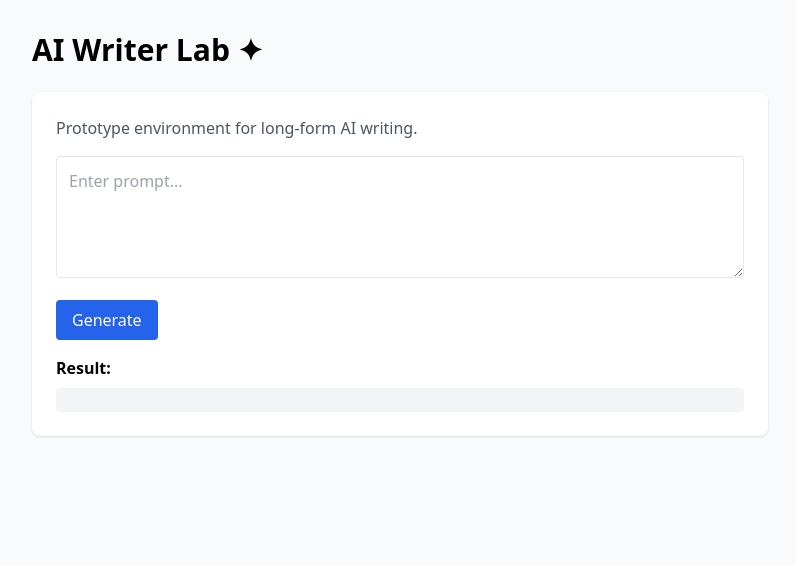
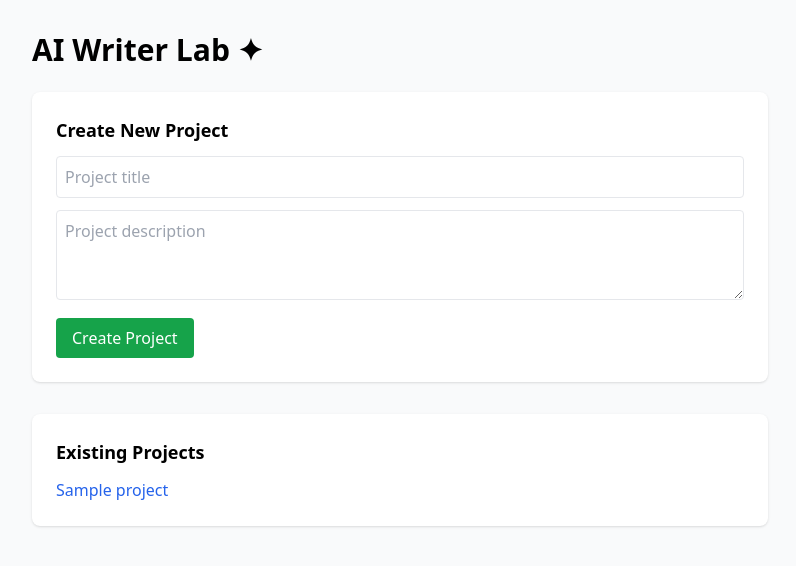
Before and after one commit to AlexeyKorzhebin/ai-writer-lab, a FastAPI app: template app/templates/home.html in a window 1280 px wide. Shown: the top 566 px of the page, without its empty margins (240-1036 px from the left). Run offline with FastAPI, Linux system fonts and the light colour scheme; the template is opened without the code that fills it: most values are stand-ins (such as "Sample title", 1, 10 or a date in 2020); some libraries are stand-ins or nearby versions.

Commit message:
feat: book-generation prototype with SQLite, structured outline, chapter generation, DI, tests

```diff
--- /dev/null
+++ b/app/__init__.py
@@ -0,0 +1 @@
+# app package
--- /dev/null
+++ b/app/core/__init__.py
@@ -0,0 +1 @@
+# core package
--- /dev/null
+++ b/app/core/database.py
@@ -0,0 +1,17 @@
+from sqlalchemy.ext.asyncio import create_async_engine, async_sessionmaker, AsyncSession
+from sqlalchemy.orm import declarative_base
+
+DATABASE_URL = "sqlite+aiosqlite:///./writer.db"
+
+engine = create_async_engine(DATABASE_URL, echo=False, future=True)
+
+AsyncSessionLocal = async_sessionmaker(
+    bind=engine,
+    expire_on_commit=False,
+)
+
+Base = declarative_base()
+
+async def get_db() -> AsyncSession:
+    async with AsyncSessionLocal() as session:
+        yield session
--- a/app/main.py
+++ b/app/main.py
@@ -1,11 +1,15 @@
-from fastapi import FastAPI, Request
+from fastapi import FastAPI, Request, Depends
 from fastapi.responses import HTMLResponse
 from fastapi.staticfiles import StaticFiles
 from fastapi.templating import Jinja2Templates
 from pydantic import BaseModel
+from sqlalchemy.ext.asyncio import AsyncSession
+from sqlalchemy import select
 import logging
 
 from app.core.llm import OpenAIAdapter
+from app.core.database import Base, engine, get_db
+from app.core.models import Project, Chapter
 
 logging.basicConfig(level=logging.INFO)
 logger = logging.getLogger(__name__)
@@ -15,44 +19,152 @@ app = FastAPI(title="AI Writer Lab")
 app.mount("/static", StaticFiles(directory="app/static"), name="static")
 templates = Jinja2Templates(directory="app/templates")
 
-# ---------- LLM Adapter ----------
-llm_adapter = None
+# ---------- Init DB ----------
+@app.on_event("startup")
+async def on_startup():
+    async with engine.begin() as conn:
+        await conn.run_sync(Base.metadata.create_all)
 
-try:
-    llm_adapter = OpenAIAdapter()
-    logger.info("LLM adapter initialized")
-except Exception as e:
-    logger.warning(f"LLM adapter not initialized: {e}")
+# ---------- LLM Adapter (Dependency Injection) ----------
 
+def get_llm():
+    try:
+        return OpenAIAdapter()
+    except Exception:
+        return None
 
-# ---------- Models ----------
-class GenerateRequest(BaseModel):
-    prompt: str
-    temperature: float = 0.7
-    max_tokens: int = 512
-
-
-class GenerateResponse(BaseModel):
-    text: str
-
+# ---------- Schemas ----------
+class ProjectCreate(BaseModel):
+    title: str
+    description: str | None = None
+    model_name: str | None = None
+    temperature: str | None = None
+    max_tokens: str | None = None
 
 # ---------- Routes ----------
 @app.get("/", response_class=HTMLResponse)
-def home(request: Request):
-    logger.info("Home page requested")
+async def home(request: Request, db: AsyncSession = Depends(get_db)):
+    result = await db.execute(select(Project))
+    projects = result.scalars().all()
+
     return templates.TemplateResponse(
         "home.html",
-        {"request": request}
+        {"request": request, "projects": projects}
     )
 
+@app.post("/projects")
+async def create_project(data: ProjectCreate, db: AsyncSession = Depends(get_db)):
+    project = Project(
+        title=data.title,
+        description=data.description,
+        model_name=data.model_name,
+        temperature=data.temperature,
+        max_tokens=data.max_tokens,
+    )
+    db.add(project)
+    await db.commit()
+    await db.refresh(project)
 
-@app.post("/api/generate", response_model=GenerateResponse)
-async def generate(request: GenerateRequest):
-    if not llm_adapter:
-        return {"text": "LLM is not configured. Set LLM_BASE_URL."}
+    return {"id": project.id}
 
-    text = await llm_adapter.generate(
-        prompt=request.prompt,
+@app.get("/projects/{project_id}", response_class=HTMLResponse)
+async def get_project(project_id: int, request: Request, db: AsyncSession = Depends(get_db)):
+    result = await db.execute(select(Project).where(Project.id == project_id))
+    project = result.scalar_one_or_none()
+
+    if not project:
+        return HTMLResponse(content="Project not found", status_code=404)
+
+    result = await db.execute(select(Chapter).where(Chapter.project_id == project_id))
+    chapters = result.scalars().all()
+
+    return templates.TemplateResponse(
+        "project.html",
+        {"request": request, "project": project, "chapters": chapters}
     )
 
-    return {"text": text}
+@app.post("/projects/{project_id}/chapters")
+async def create_chapter(project_id: int, data: dict, db: AsyncSession = Depends(get_db)):
+    chapter = Chapter(
+        project_id=project_id,
+        title=data.get("title"),
+        content=None,
+    )
+    db.add(chapter)
+    await db.commit()
+    await db.refresh(chapter)
+
+    return {"id": chapter.id}
+
+@app.post("/projects/{project_id}/generate-chapter/{chapter_id}")
+async def generate_chapter(project_id: int, chapter_id: int, db: AsyncSession = Depends(get_db), llm=Depends(get_llm)):
+    result = await db.execute(select(Chapter).where(Chapter.id == chapter_id))
+    chapter = result.scalar_one_or_none()
+
+    if not chapter:
+        return {"error": "Chapter not found"}
+
+    if not llm:
+        chapter.content = "LLM not configured"
+    else:
+        prompt = f"Write a detailed book chapter titled '{chapter.title}'."
+
+        temperature = float(chapter.project.temperature) if chapter.project.temperature else None
+        max_tokens = int(chapter.project.max_tokens) if chapter.project.max_tokens else None
+
+        content = await llm.generate(prompt=prompt)
+        chapter.content = content
+
+    await db.commit()
+    return {"status": "ok"}
+
+@app.post("/projects/{project_id}/generate-outline")
+async def generate_outline(project_id: int, db: AsyncSession = Depends(get_db), llm=Depends(get_llm)):
+    import json
+
+    result = await db.execute(select(Project).where(Project.id == project_id))
+    project = result.scalar_one_or_none()
+
+    if not project:
+        return {"error": "Project not found"}
+
+    if not llm:
+        return {"error": "LLM not configured"}
+
+    prompt = f"""
+Create a structured book outline for a book titled '{project.title}'.
+
+Return ONLY valid JSON in the following format:
+[
+  {{
+    "title": "Chapter title",
+    "summary": "Short 2-3 sentence summary",
+    "goals": ["Goal 1", "Goal 2"]
+  }}
+]
+"""
+
+    temperature = float(project.temperature) if project.temperature else None
+    max_tokens = int(project.max_tokens) if project.max_tokens else None
+
+    outline_text = await llm.generate(prompt=prompt)
+
+    try:
+        outline_data = json.loads(outline_text)
+    except Exception:
+        return {"error": "Model did not return valid JSON", "raw": outline_text}
+
+    for item in outline_data:
+        title = item.get("title")
+        summary = item.get("summary")
+
+        chapter = Chapter(
+            project_id=project_id,
+            title=title,
+            content=summary
+        )
+        db.add(chapter)
+
+    await db.commit()
+
+    return {"status": "structured outline generated"}
--- a/app/templates/home.html
+++ b/app/templates/home.html
@@ -11,43 +11,51 @@
 <div class="max-w-3xl mx-auto px-4 py-8">
     <h1 class="text-2xl md:text-3xl font-bold mb-6">AI Writer Lab ✦</h1>
 
-    <div class="bg-white shadow rounded-lg p-6">
-        <p class="text-gray-600 mb-4">
-            Prototype environment for long-form AI writing.
-        </p>
+    <div class="bg-white shadow rounded-lg p-6 mb-8">
+        <h2 class="text-lg font-semibold mb-3">Create New Project</h2>
 
-        <div class="space-y-4">
-            <textarea id="prompt" class="w-full border rounded p-3" rows="4" placeholder="Enter prompt..."></textarea>
-
-            <button onclick="generate()" class="w-full md:w-auto bg-blue-600 text-white px-4 py-2 rounded hover:bg-blue-700 transition">
-                Generate
+        <div class="space-y-3">
+            <input id="project-title" class="w-full border rounded p-2" placeholder="Project title" />
+            <textarea id="project-description" class="w-full border rounded p-2" rows="3" placeholder="Project description"></textarea>
+            <button onclick="createProject()" class="bg-green-600 text-white px-4 py-2 rounded hover:bg-green-700 transition">
+                Create Project
             </button>
-
-            <div>
-                <h2 class="font-semibold mb-2">Result:</h2>
-                <pre id="result" class="bg-gray-100 p-3 rounded text-sm whitespace-pre-wrap"></pre>
         </div>
     </div>
 
+    <div class="bg-white shadow rounded-lg p-6">
+        <h2 class="text-lg font-semibold mb-3">Existing Projects</h2>
+
+        <ul class="space-y-2">
+            {% for project in projects %}
+                <li>
+                    <a class="text-blue-600" href="projects/{{ project.id }}">
+                        {{ project.title }}
+                    </a>
+                </li>
+            {% else %}
+                <li class="text-gray-500">No projects yet.</li>
+            {% endfor %}
+        </ul>
+    </div>
+
     <script>
-            async function generate() {
-                const prompt = document.getElementById('prompt').value;
-                const resultEl = document.getElementById('result');
-                resultEl.textContent = 'Generating...';
+        async function createProject() {
+            const title = document.getElementById('project-title').value;
+            const description = document.getElementById('project-description').value;
 
-                const response = await fetch('/api/generate', {
+            const response = await fetch('projects', {
                 method: 'POST',
                 headers: {
                     'Content-Type': 'application/json'
                 },
-                    body: JSON.stringify({ prompt })
+                body: JSON.stringify({ title, description })
             });
 
             const data = await response.json();
-                resultEl.textContent = data.text;
+            window.location.href = 'projects/' + data.id;
         }
     </script>
-    </div>
 </div>
 
 </body>
--- /dev/null
+++ b/pytest.ini
@@ -0,0 +1,3 @@
+[pytest]
+pythonpath = .
+asyncio_mode = auto
```
Also changed, not shown: app/core/models.py (added, +28 -0 lines), app/templates/project.html (added, +82 -0 lines), tests/test_generation.py (added, +36 -0 lines), tests/test_outline.py (added, +57 -0 lines), tests/test_projects.py (added, +38 -0 lines), writer.db (added). Lines whose indentation alone changed are shown as unchanged.
